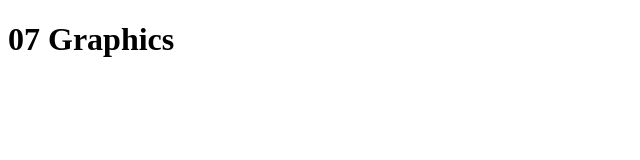
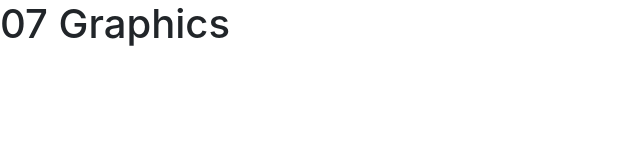
Before and after one commit to Rafff07/SaphireSolutions, a plain HTML site: page index.html in a window 1280 px wide. Shown: the whole page, without its empty margins (0-640 px from the left). Drawn offline with Linux system fonts and the light colour scheme.

Commit message:
Update index.html

```diff
--- a/index.html
+++ b/index.html
@@ -1,6 +1,7 @@
 <!DOCTYPE html>
 <head>
     <title>ZSG</title>
+    <link type="text/css" rel="stylesheet" href="css/bootstrap.css" />
 </head>
 
 <body>
```
